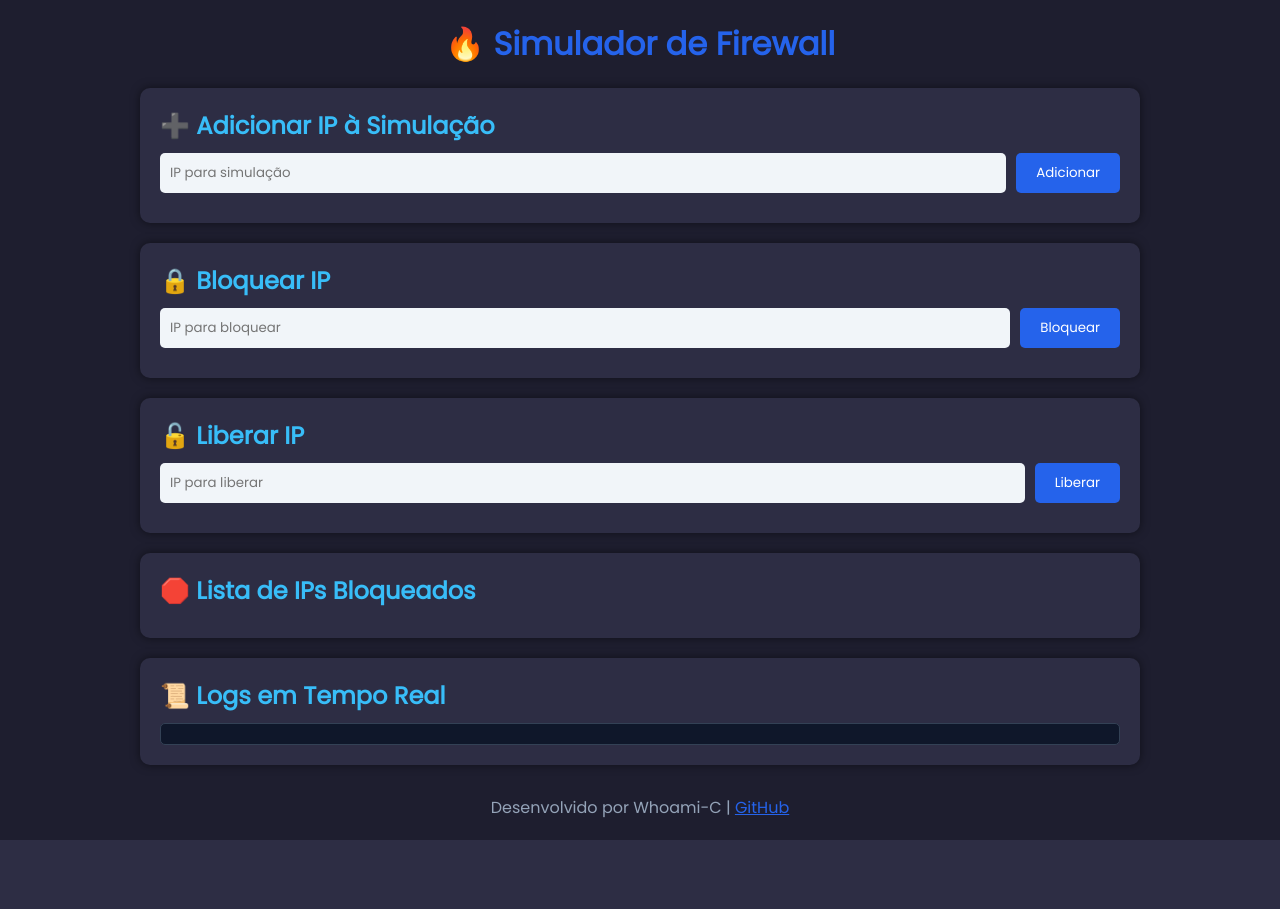
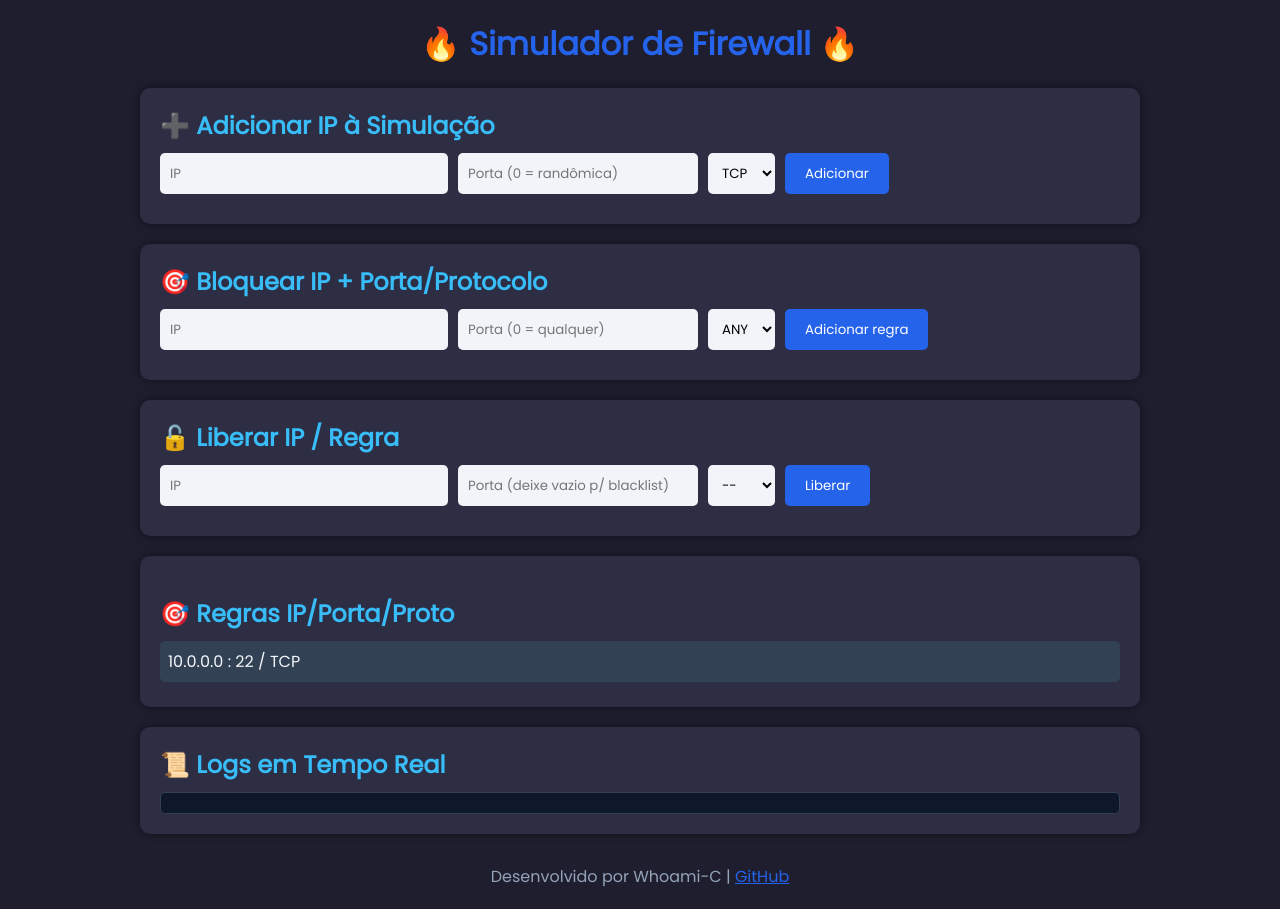
Before and after one commit to Whoami-C/Firewall_simulator, a Flask app: page / in a window 1280 px wide. Before the commit the page ends 840 px from the top, so only its background shows below. Run offline with Flask 3, Linux system fonts and the light colour scheme; some libraries are stand-ins or nearby versions.

Commit message:
Regras Adicionadas

```diff
--- a/app.py
+++ b/app.py
@@ -3,15 +3,45 @@ eventlet.monkey_patch()
 
 from flask import Flask, render_template, request, redirect, url_for
 from flask_socketio import SocketIO
+from enum import Enum
 import threading
 import socket
 import json
 import cliente_simulador
+
 INVADER_IP = cliente_simulador.get_invader_ip()
 
 app = Flask(__name__)
 socketio = SocketIO(app)
 BLACKLIST_FILE = 'blacklist.json'
+RULES_FILE = "rules.json"
+class Proto(str, Enum): TCP="TCP"; UDP="UDP"; ANY="ANY"
+
+# ========== UTILS de regras ==========
+def load_rules():
+    """Retorna lista de dicts: [{'ip':'1.1.1.1','port':80,'proto':'TCP'}, …]"""
+    try:
+        with open(RULES_FILE, "r") as f:
+            return json.load(f)
+    except Exception:
+        return []
+
+def save_rules(rules):
+    with open(RULES_FILE, "w") as f:
+        json.dump(rules, f, indent=2)
+
+def match_rule(ip, port, proto):
+    """True se (ip,port,proto) bate qualquer regra."""
+    for r in load_rules():
+        if r["ip"] != ip:          # IP precisa bater
+            continue
+        if r["proto"] != "ANY" and r["proto"] != proto:
+            continue
+        if r["port"] != 0 and r["port"] != port:
+            continue
+        return True
+    return False
+# =====================================
 
 # ======= Blacklist Utils =======
 def load_blacklist():
@@ -28,8 +58,13 @@ def save_blacklist(blacklist):
 # ======= Rotas Web =======
 @app.route('/')
 def index():
+
     blacklist = load_blacklist()
-    return render_template('index.html', blacklist=blacklist)
+    return render_template(
+        'index.html',
+        blacklist=blacklist,
+        rules=load_rules()
+        )
 
 @app.route('/bloquear', methods=['POST'])
 def bloquear():
@@ -41,17 +76,56 @@ def bloquear():
 
 @app.route('/liberar', methods=['POST'])
 def liberar():
-    ip = request.form['ip']
-    blacklist = load_blacklist()
-    blacklist.discard(ip)
-    save_blacklist(blacklist)
+    ip    = request.form['ip']
+    port  = request.form.get('port', '')
+    proto = request.form.get('proto', '').upper()
+
+    # ❶  – se porta ou proto preenchidos ⇒ remover regra específica
+    if port or proto:
+        port   = int(port or 0)
+        rules  = load_rules()
+        rules  = [r for r in rules if not (r['ip']==ip and r['port']==port and r['proto']==proto)]
+        save_rules(rules)
+    # ❷  – caso contrário ⇒ liberar IP da blacklist simples
+    else:
+        bl = load_blacklist()
+        bl.discard(ip)
+        save_blacklist(bl)
+
     return redirect(url_for('index'))
 
+
+# ---------- rota /simular -----------
 @app.route('/simular', methods=['POST'])
 def simular():
-    ip = request.form['ip']
-    cliente_simulador.add_ips(ip)            # chama função do módulo
+    ip    = request.form['ip']
+    port  = int(request.form['port'] or 0)
+    proto = request.form['proto'].upper() or 'TCP'
+
+    # se porta 0 ⇒ gera tráfego em portas aleatórias (funcionalidade antiga)
+    if port == 0:
+        cliente_simulador.add_ips(ip)
+    else:
+        cliente_simulador.add_client(ip, port, proto)
+
     return redirect(url_for('index'))
+# ------------------------------------
+
+
+# -------- NOVA rota: /bloquear_regra ---
+@app.route("/bloquear_regra", methods=["POST"])
+def bloquear_regra():
+    ip    = request.form["ip"]
+    port  = int(request.form["port"] or 0)            # 0  ⇒ “qualquer porta”
+    proto = request.form["proto"].upper()             # TCP/UDP/ANY
+
+    rules = load_rules()
+    rule  = {"ip": ip, "port": port, "proto": proto}
+    if rule not in rules:
+        rules.append(rule)
+        save_rules(rules)
+    return redirect(url_for("index"))
+# --------------------------------------
 
 # ===== servidor TCP =====
 def handle_client(conn):
@@ -75,13 +149,18 @@ def start_tcp_server():
 # ======= Servidor TCP =======
 def handle_client(conn):
     try:
-        ip = conn.recv(1024).decode()
-        blacklist = load_blacklist()
-        status = "BLOQUEADO" if ip in blacklist else "ACEITO"
+        raw = conn.recv(1024).decode().strip()        # "IP|PORT|PROTO"
+        ip, port, proto = raw.split("|")
+        port  = int(port)
+        proto = proto.upper()
+
+        blocked = match_rule(ip, port, proto) or (ip in load_blacklist())
+        status  = "BLOQUEADO" if blocked else "ACEITO"
+
         tag = " <span class='tag-invader'>[INVASOR]</span>" if ip == INVADER_IP else ""
-        log = f"Conexão de {ip}: {status}{tag}"
+        log = f"Conexão de {ip}:{port}/{proto}: {status}{tag}"
         print(log)
-        socketio.emit('log', log)
+        socketio.emit("log", log)
     except:
         pass
     finally:
--- a/cliente_simulador.py
+++ b/cliente_simulador.py
@@ -9,16 +9,18 @@ _lock = threading.Lock()      # evita corrida de threads
 
 
 def _simulate_client(ip: str) -> None:
-    """Loop infinito enviando <ip> ao servidor."""
     while True:
         try:
+            port  = random.choice([22, 80, 443, 8080])
+            proto = random.choice(["TCP", "UDP"])
+            msg   = f"{ip}|{port}|{proto}"
+
             with socket.socket(socket.AF_INET, socket.SOCK_STREAM) as s:
                 s.connect((SERVER_HOST, SERVER_PORT))
-                s.send(ip.encode())
+                s.send(msg.encode())
         except Exception:
             pass
         time.sleep(SEND_INTERVAL)
-
 
 def add_ips(new_ips):
     """
@@ -52,6 +54,27 @@ def add_ips(new_ips):
                          daemon=True).start()
         print(f"[INFO] IP adicionado ao simulador: {ip}")
 
+# ------------ NOVO  --------------
+def add_client(ip: str, port: int, proto: str):
+    """
+    Inicia uma conexão simulada fixa (ip, port, proto).
+    """
+    def _loop():
+        while True:
+            try:
+                msg = f"{ip}|{port}|{proto}"
+                with socket.socket(socket.AF_INET, socket.SOCK_STREAM) as s:
+                    s.connect((SERVER_HOST, SERVER_PORT))
+                    s.send(msg.encode())
+            except Exception:
+                pass
+            time.sleep(SEND_INTERVAL)
+
+    threading.Thread(target=_loop, daemon=True).start()
+    print(f"[INFO] Cliente simulado {ip}:{port}/{proto} iniciado")
+# ----------------------------------
+
+
 
 # ---------- inicial ----------
 _DEFAULT_IPS = ['192.168.1.2', '10.0.0.5', '172.16.0.3']
--- /dev/null
+++ b/rules.json
@@ -0,0 +1,7 @@
+[
+  {
+    "ip": "10.0.0.0",
+    "port": 22,
+    "proto": "TCP"
+  }
+]
--- a/templates/index.html
+++ b/templates/index.html
@@ -95,38 +95,82 @@
 </head>
 <body>
     <div class="container">
-        <h1>🔥 Simulador de Firewall </h1>
+        <h1>🔥 Simulador de Firewall 🔥</h1>
         <div class="card">
     <h2>➕ Adicionar IP à Simulação</h2>
     <form action="/simular" method="post">
-                <input name="ip" placeholder="IP para simulação" required>
+        <input  name="ip"   placeholder="IP" required style="max-width:30%">
+        <input  name="port" placeholder="Porta (0 = randômica)" style="max-width:25%">
+        <select name="proto" style="background:#f1f5f9;color:#000;border:none;border-radius:5px;padding:10px">
+            <option value="TCP">TCP</option>
+            <option value="UDP">UDP</option>
+        </select>
         <button type="submit">Adicionar</button>
     </form>
 </div>
-        <div class="card">
+        <!-- <div class="card">
             <h2>🔒 Bloquear IP</h2>
+
             <form action="/bloquear" method="post">
                 <input name="ip" placeholder="IP para bloquear" required>
                 <button type="submit">Bloquear</button>
             </form>
+        </div> -->
+
+        <div class="card">
+    <h2>🎯 Bloquear IP&nbsp;+&nbsp;Porta/Protocolo</h2>
+    <form action="/bloquear_regra" method="post">
+        <input name="ip"   placeholder="IP"   required style="max-width:30%">
+        <input name="port" placeholder="Porta (0 = qualquer)" style="max-width:25%">
+        <select name="proto" style="background:#f1f5f9;color:#000;border:none;border-radius:5px;padding:10px">
+            <option value="ANY">ANY</option>
+            <option value="TCP">TCP</option>
+            <option value="UDP">UDP</option>
+        </select>
+        <button type="submit">Adicionar regra</button>
+    </form>
 </div>
 
+
         <div class="card">
-            <h2>🔓 Liberar IP</h2>
+    <h2>🔓 Liberar IP / Regra</h2>
     <form action="/liberar" method="post">
-                <input name="ip" placeholder="IP para liberar" required>
+        <input  name="ip"   placeholder="IP" required style="max-width:30%">
+        <input  name="port" placeholder="Porta (deixe vazio p/ blacklist)" style="max-width:25%">
+        <select name="proto" style="background:#f1f5f9;color:#000;border:none;border-radius:5px;padding:10px">
+            <option value="">--</option>
+            <option value="TCP">TCP</option>
+            <option value="UDP">UDP</option>
+        </select>
         <button type="submit">Liberar</button>
     </form>
 </div>
 
-        <div class="card">
+        <!-- <div class="card">
             <h2>🛑 Lista de IPs Bloqueados</h2>
             <ul>
                 {% for ip in blacklist %}
                     <li>{{ ip }}</li>
                 {% endfor %}
             </ul>
+        </div> -->
+
+        <div class="card">
+    <!-- <h2>🛑 Lista de IPs Bloqueados</h2>
+    <ul>
+        {% for ip in blacklist %}
+            <li>{{ ip }}</li>
+        {% endfor %}
+    </ul> -->
+
+    <h2 style="margin-top:20px">🎯 Regras IP/Porta/Proto</h2>
+    <ul>
+        {% for r in rules %}
+            <li>{{ r.ip }} : {{ r.port if r.port else 'ANY' }} / {{ r.proto }}</li>
+        {% endfor %}
+    </ul>
 </div>
+
 
         <div class="card">
             <h2>📜 Logs em Tempo Real</h2>
```
Lines whose indentation alone changed are shown as unchanged.
